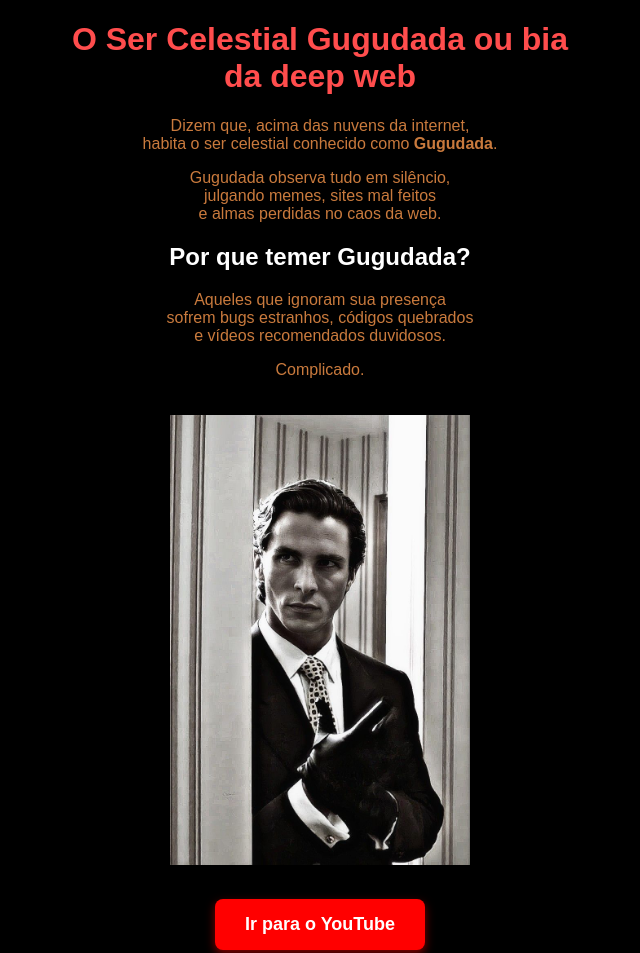
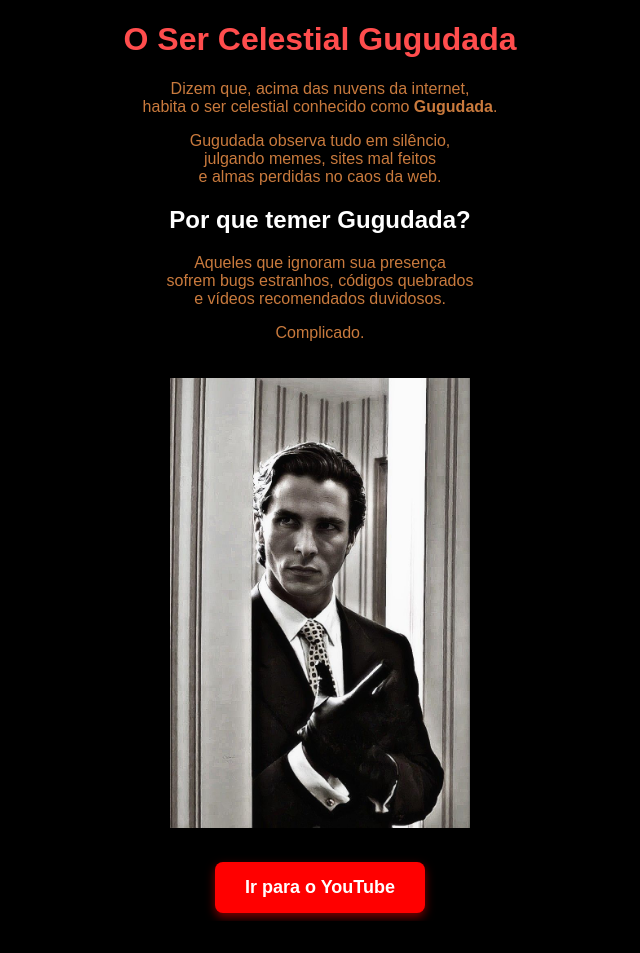
Before and after one commit to Mistoplay/gugudada, a plain HTML site: page index.html in a window 1280 px wide. Shown: the top 953 px of the page, without its empty margins (320-960 px from the left). After the commit the page ends 921 px from the top, so only its background shows below. Drawn offline with Linux system fonts and the light colour scheme.

Commit message:
Update index.html

```diff
--- a/index.html
+++ b/index.html
@@ -49,7 +49,7 @@
 
 <body>
 
-    <h1>O Ser Celestial Gugudada ou bia <br> da deep web</h1>
+    <h1>O Ser Celestial Gugudada</h1>
 
     <p>
         Dizem que, acima das nuvens da internet,<br>
```
